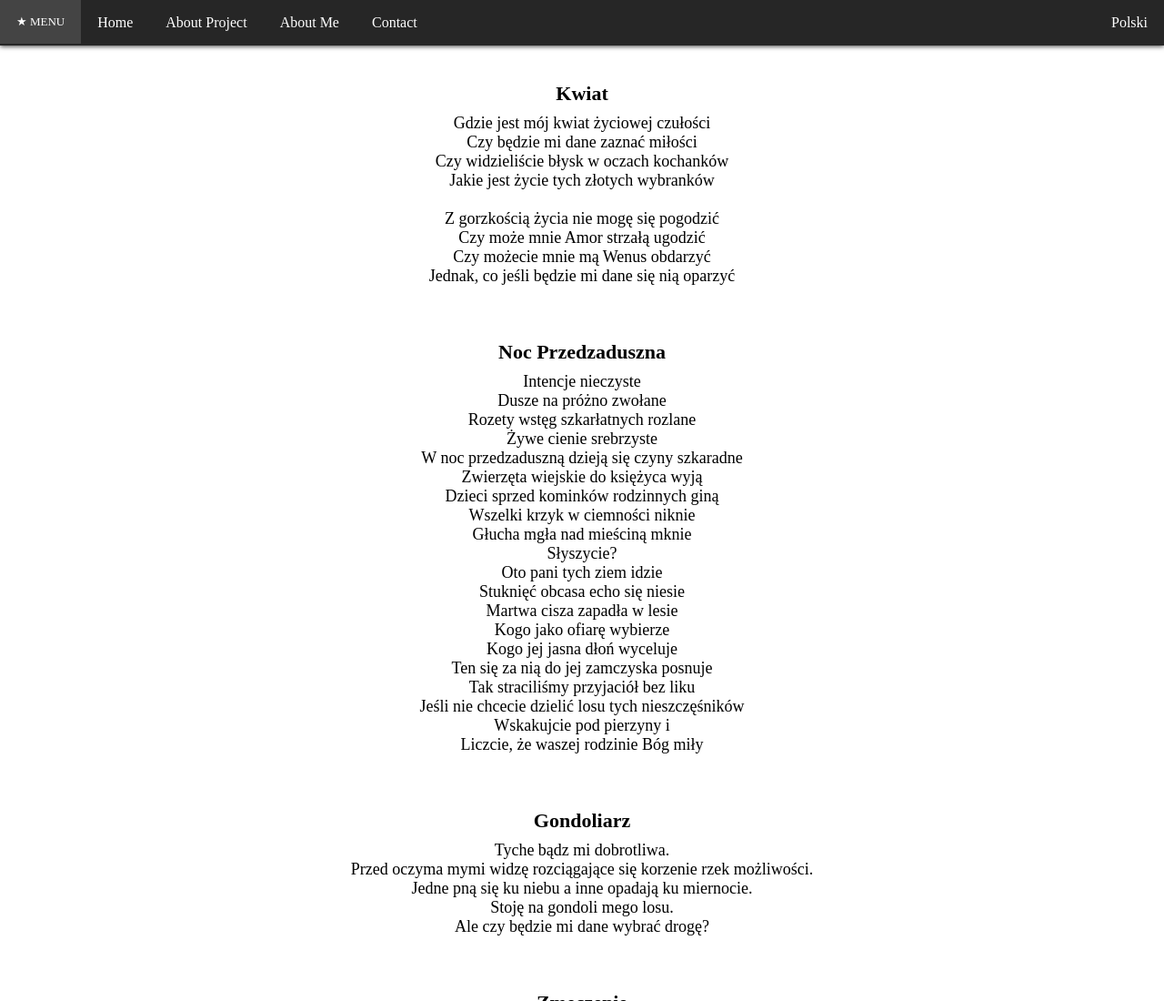
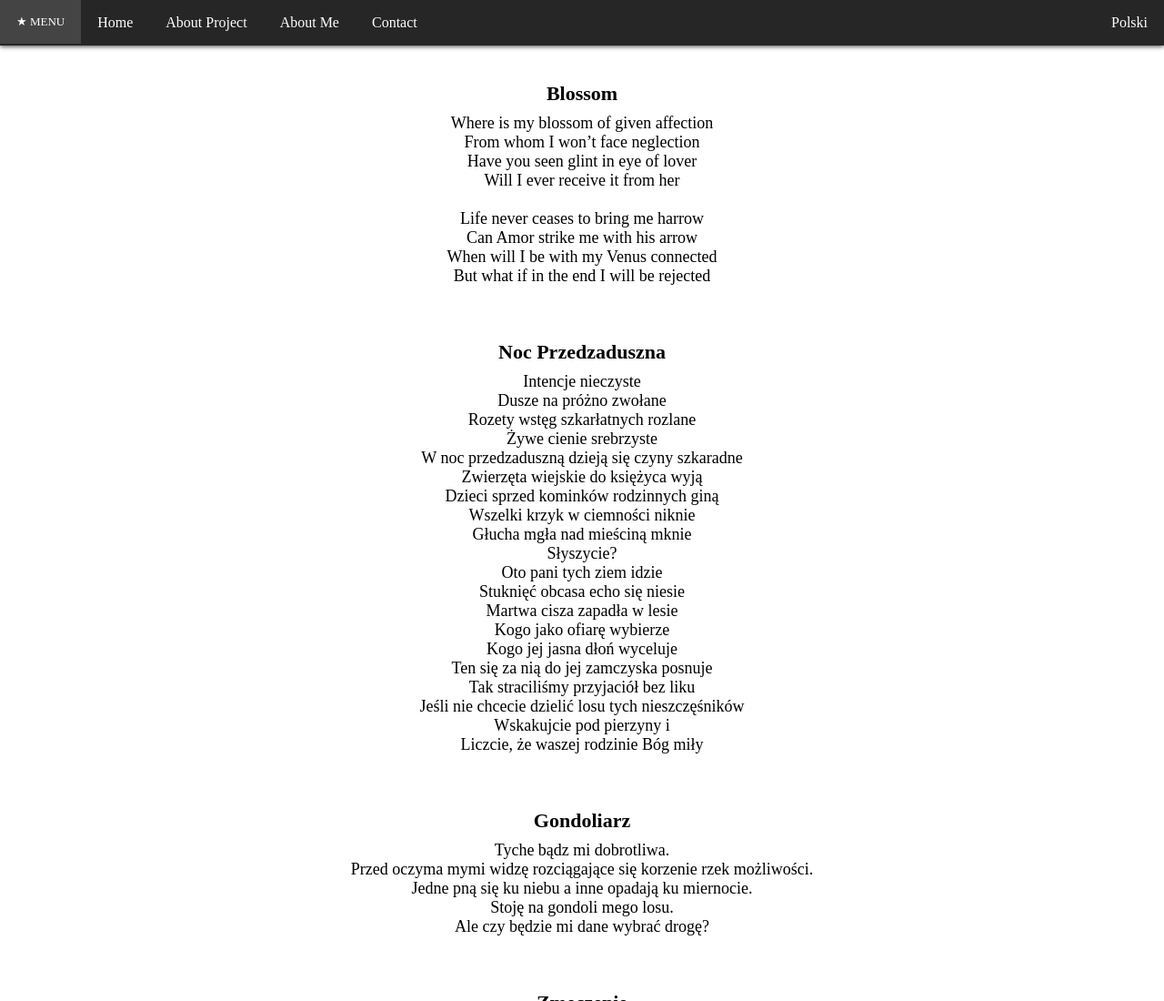
Before and after one commit to MarkizMK/Poetry, a plain HTML site: page index.html in a window 1280 px wide. Shown: the top 1100 px of the page at 91% size. Drawn offline with Linux system fonts and the light colour scheme.

Commit message:
translated kwiat/blossom to english

```diff
--- a/index.html
+++ b/index.html
@@ -38,7 +38,7 @@
 
 <div id="mySidenav" class="sidenav">
   <a href="javascript:void(0)" class="closebtn" onclick="closeNav()">&times;</a>
-  <a href="#kwiat">Kwiat</a>
+  <a href="#kwiat">Blossom</a>
   <a href="#noc-przedzaduszna">Noc Przedzaduszna</a>
   <a href="#gondoliarz">Gondoliarz</a>
   <a href="#zmeczenie">Zmęczenie</a>
@@ -55,16 +55,17 @@
 
 
 <div class="poem">
-<h2 id="kwiat">Kwiat</h2>
+<h2 id="kwiat">Blossom</h2>
 <p>
-Gdzie jest mój kwiat życiowej czułości<br>
-Czy będzie mi dane zaznać miłości<br>
-Czy widzieliście błysk w oczach kochanków<br>
-Jakie jest życie tych złotych wybranków<br><br>
-Z gorzkością życia nie mogę się pogodzić<br>
-Czy może mnie Amor strzałą ugodzić<br>
-Czy możecie mnie mą Wenus obdarzyć<br>
-Jednak, co jeśli będzie mi dane się nią oparzyć
+Where is my blossom of given affection<br>
+From whom I won’t face neglection<br>
+Have you seen glint in eye of lover<br>
+Will I ever receive it from her<br><br>
+Life never ceases to bring me harrow<br>
+Can Amor strike me with his arrow<br>
+When will I be with my Venus connected<br>
+But what if in the end I will be rejected<br>
+
 </p>
 </div>
 
```
